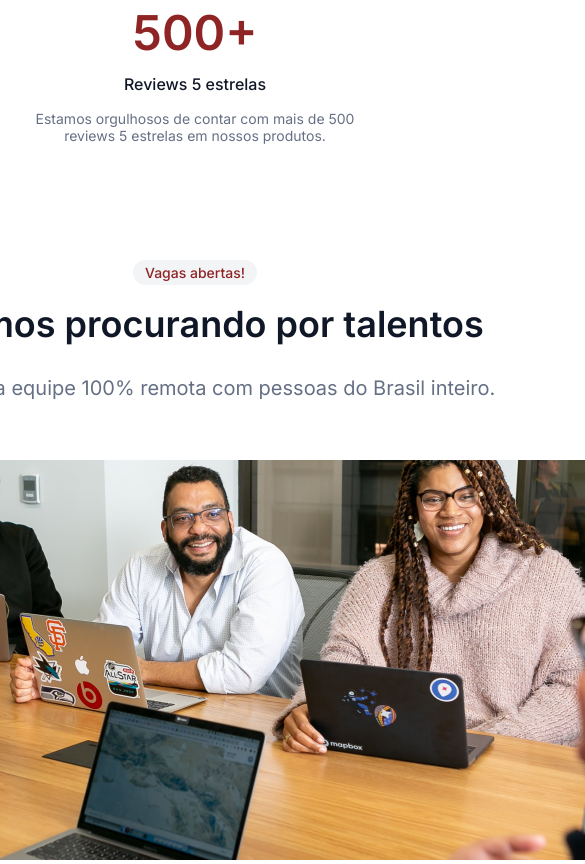
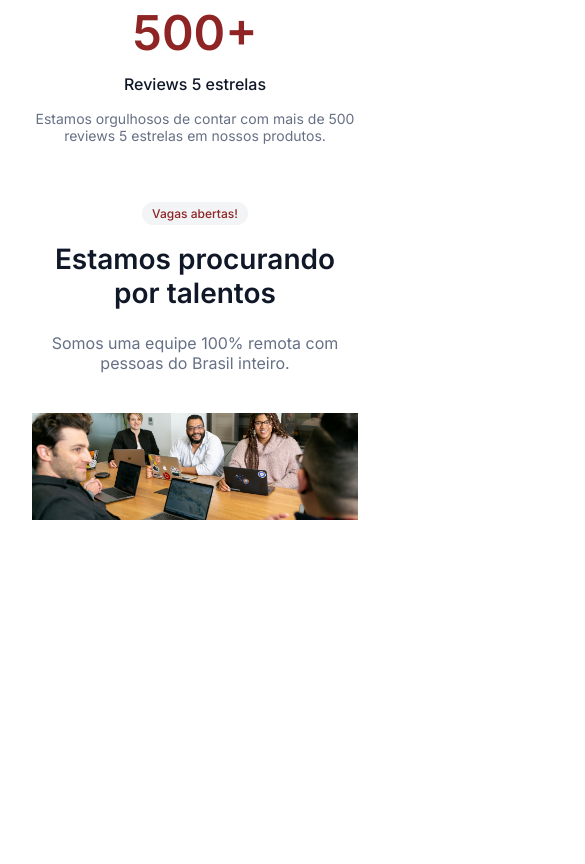
Before and after one commit to LucasMB21/7daysofcode-html-css, a plain HTML site: page index.html in a window 390 px wide. Shown: the part 1006-1870 px from the top of the page, 585 px wide, since content can reach past the window. After the commit the page ends 1530 px from the top, so only its background shows below. Drawn offline with Linux system fonts and the light colour scheme.

Commit message:
update media style.css

```diff
--- a/style.css
+++ b/style.css
@@ -221,4 +221,30 @@ body {
         max-width: 100%;
     }
 
+    .vagas {
+        margin-top: 20px;
+        padding: 0 16px;
+    }
+
+    .vagas__informacoes-inicio {
+        font-size: 12px;
+        padding: 4px 10px;
+        border-radius: 12px;
+    }
+
+    .vagas__informacoes-subtitulo {
+        font-size: 28px;
+        margin-top: 20px;
+    }
+
+    .vagas__informacoes-paragrafo {
+        font-size: 16px;
+        margin-top: 16px;
+    }
+
+    .vagas__informacoes-imagem {
+        margin-top: 24px;
+        max-width: 100%;
+    }
+
 }
```
